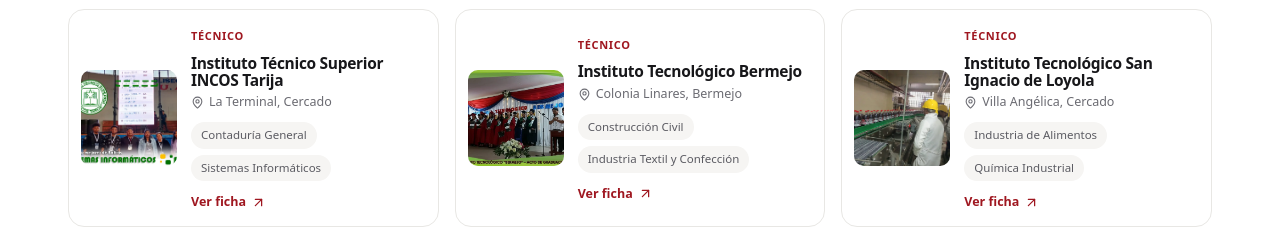
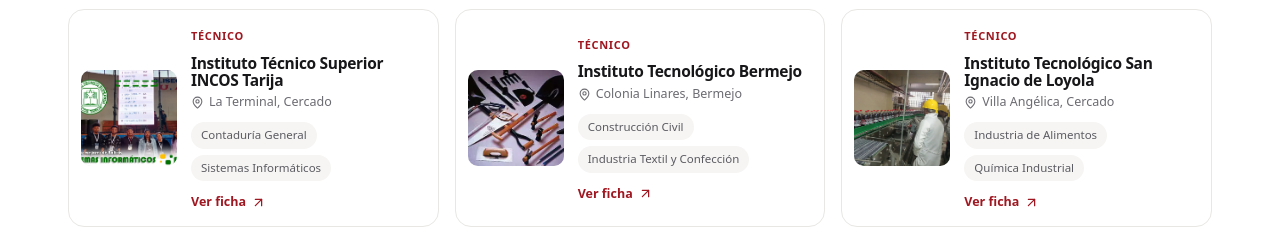
Before and after one commit to Marylm153/institutosweb, a React (Vite) app: page / in a window 1280 px wide. Shown: the part 1389-1617 px from the top of the page. Built offline with nearby package versions, Linux system fonts and the light colour scheme.

Commit message:
Ocultar 6 fotos del carrusel y las caratulas de la home

```diff
--- a/src/data/index.ts
+++ b/src/data/index.ts
@@ -78,5 +78,5 @@
 ]
 
 export { institutes }
-export { gallery, galleryFor, galleryCareers, heroSlides } from './media'
+export { gallery, galleryFor, galleryCareers, heroSlides, homeCoverFor } from './media'
 export * from './types'
--- a/src/data/media.ts
+++ b/src/data/media.ts
@@ -36,12 +36,29 @@
     const slug = parts[index + 1] ?? 'general'
     const career = parts[index + 2] ?? 'general'
     const fileName = parts[parts.length - 1] ?? ''
-    return { src, slug, career, alt: `${labelFor(career)} – ${fileName.replace(/\.(jpe?g|png)$/i, '')}` }
+    return { src, slug, career, file: fileName, alt: `${labelFor(career)} – ${fileName.replace(/\.(jpe?g|png)$/i, '')}` }
   })
   .sort((a, b) => a.src.localeCompare(b.src))
 
+const HIDDEN_HOME = new Set<string>([
+  'bermejo/general/00-portada.webp',
+  'bermejo/general/general-02.webp',
+  'emborozu/agropecuaria/agro-02.webp',
+  'san-ignacio/general/general-02.webp',
+  'san-ignacio/industria-alimentos/industria-01.webp',
+  'san-ignacio/industria-alimentos/industria-02.webp',
+])
+
+function hiddenOnHome(image: GalleryImage) {
+  return HIDDEN_HOME.has(`${image.slug}/${image.career}/${image.file}`)
+}
+
 export function galleryFor(slug: string, career?: string) {
   return gallery.filter((image) => image.slug === slug && (!career || image.career === career))
+}
+
+export function homeCoverFor(slug: string) {
+  return gallery.find((image) => image.slug === slug && !hiddenOnHome(image)) ?? gallery.find((image) => image.slug === slug)
 }
 
 export function galleryCareers(slug: string) {
@@ -56,6 +73,7 @@
   const slides: HeroSlide[] = []
   const counts = new Map<string, number>()
   gallery.forEach((image) => {
+    if (hiddenOnHome(image)) return
     const key = `${image.slug}:${image.career}`
     const count = counts.get(key) ?? 0
     if (count >= 2) return
--- a/src/data/types.ts
+++ b/src/data/types.ts
@@ -108,6 +108,7 @@
   src: string
   slug: string
   career: string
+  file: string
   alt: string
 }
 
--- a/src/pages/Home.tsx
+++ b/src/pages/Home.tsx
@@ -21,6 +21,7 @@
   getInstitute,
   getInstituteDetail,
   heroSlides,
+  homeCoverFor,
   institutes,
   publishedInstitutes,
   searchIndex,
@@ -403,7 +404,7 @@
 }
 
 function InstituteRow({ institute }: { institute: Institute }) {
-  const cover = galleryFor(institute.slug)[0]?.src
+  const cover = homeCoverFor(institute.slug)?.src
   const body = (
     <>
       <div className={`institute__media${cover ? '' : ' institute__media--initials'}`}>
```
Also changed, not shown: 1 other file (tests, documents, lock files or other folders).
